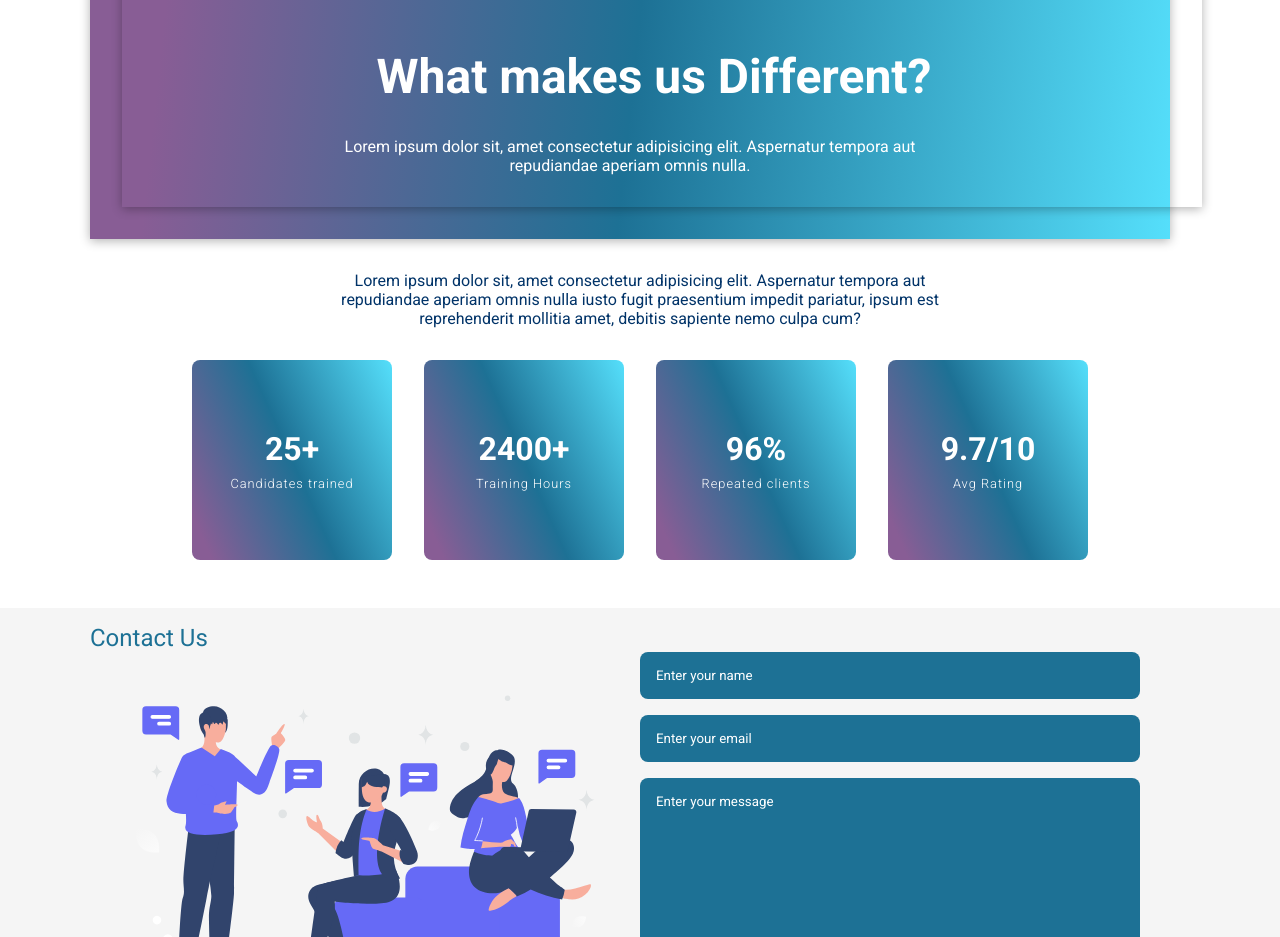
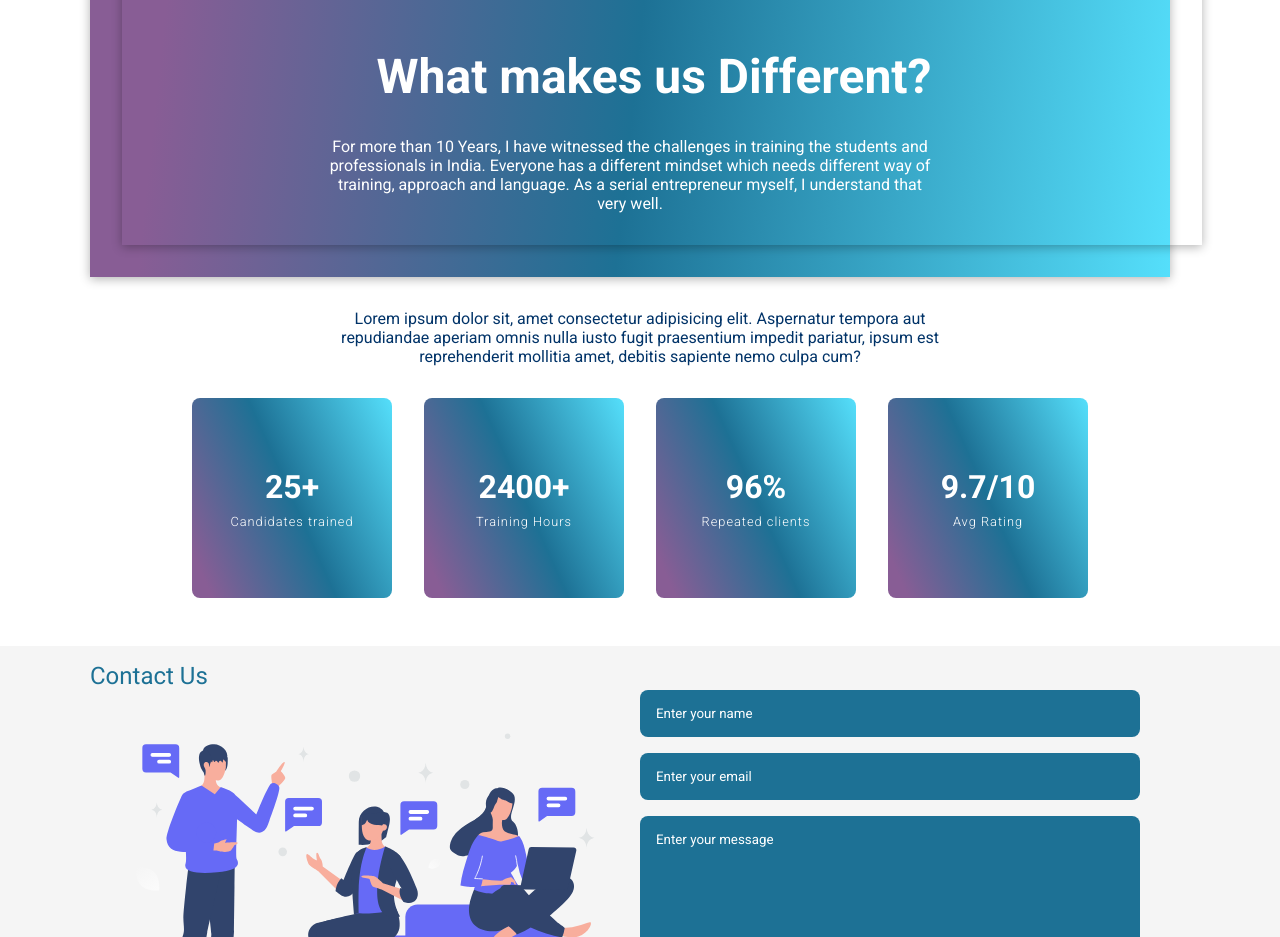
Before and after one commit to fzansari007/analyticshala, a plain HTML site: page index.html in a window 1280 px wide. Shown: the part 1400-2337 px from the top of the page. Drawn offline with Linux system fonts and the light colour scheme.

Commit message:
description updated

```diff
--- a/index.html
+++ b/index.html
@@ -239,8 +239,11 @@
                 What makes us <b>Different?</b>
               </div>
               <div class="about_main_top_subtitle">
-                Lorem ipsum dolor sit, amet consectetur adipisicing elit.
-                Aspernatur tempora aut repudiandae aperiam omnis nulla.
+                For more than 10 Years, I have witnessed the challenges in training
+the students and professionals in India.
+Everyone has a different mindset which needs different way of
+training, approach and language. As a serial entrepreneur myself, I
+understand that very well.
               </div>
 
               <div class="about_main_top_img">
```
